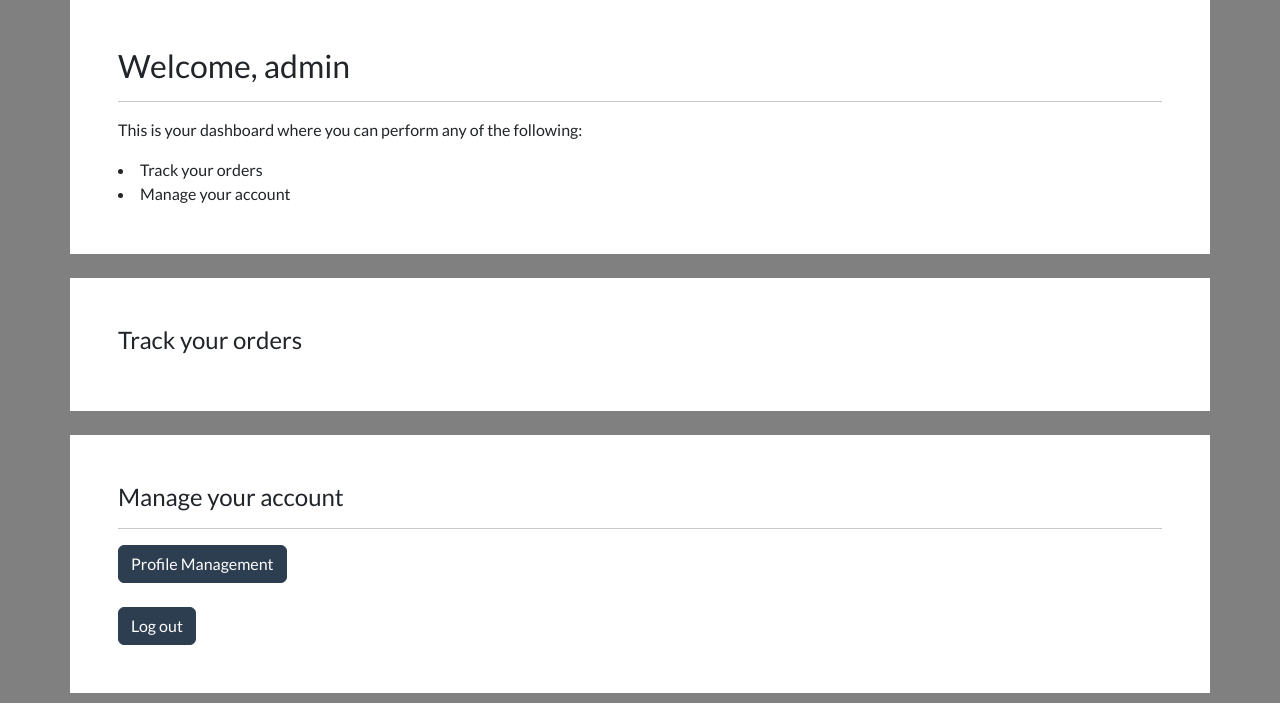
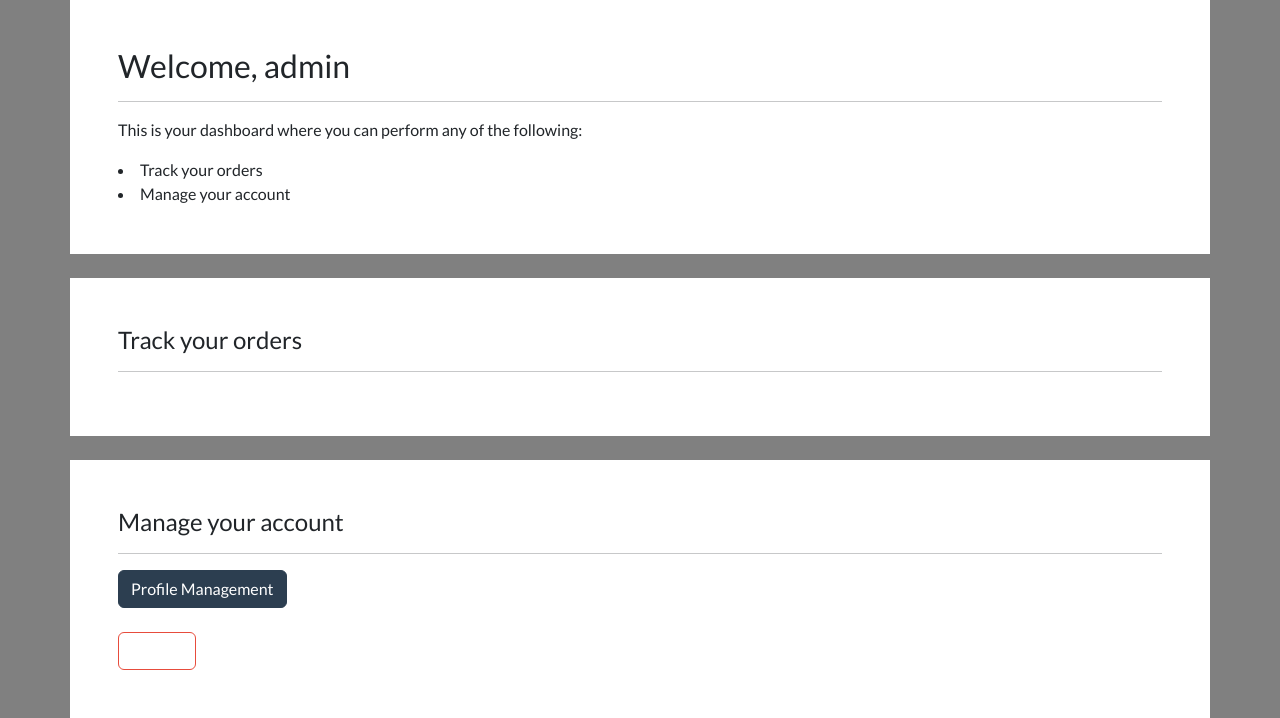
Before and after one commit to liberbell/dj11, a Django app: page /account/dashboard/ in a window 1280 px wide. Shown: the part 97-815 px from the top of the page. Run offline with Django 5.2, Linux system fonts and the light colour scheme; a user stored in the database is signed in; data comes from the database, SQL or seed files in the repository; some libraries are stand-ins or nearby versions.

Commit message:
dashboard6

```diff
--- a/ecommerce/account/templates/account/dashboard.html
+++ b/ecommerce/account/templates/account/dashboard.html
@@ -19,6 +19,8 @@
 <br>
 <div class="container bg-white shadow-md p-5 form-layout">
     <h4>Track your orders</h4>
+    <hr>
+
 </div>
 <br>
 <div class="container bg-white shadow-md p-5 form-layout">
@@ -26,6 +28,6 @@
     <hr>
     <a class="btn btn-primary navbar-btn text-white" type="button"  href="{% url 'user-logout' %}"> Profile Management </a>
     <br><br>
-    <a class="btn btn-primary navbar-btn text-white" type="button"  href="{% url 'user-logout' %}"> Log out </a>
+    <a class="btn btn-outline-danger navbar-btn text-white" type="button"  href="{% url 'user-logout' %}"> Log out </a>
 </div>
 {% endblock content %}
```
